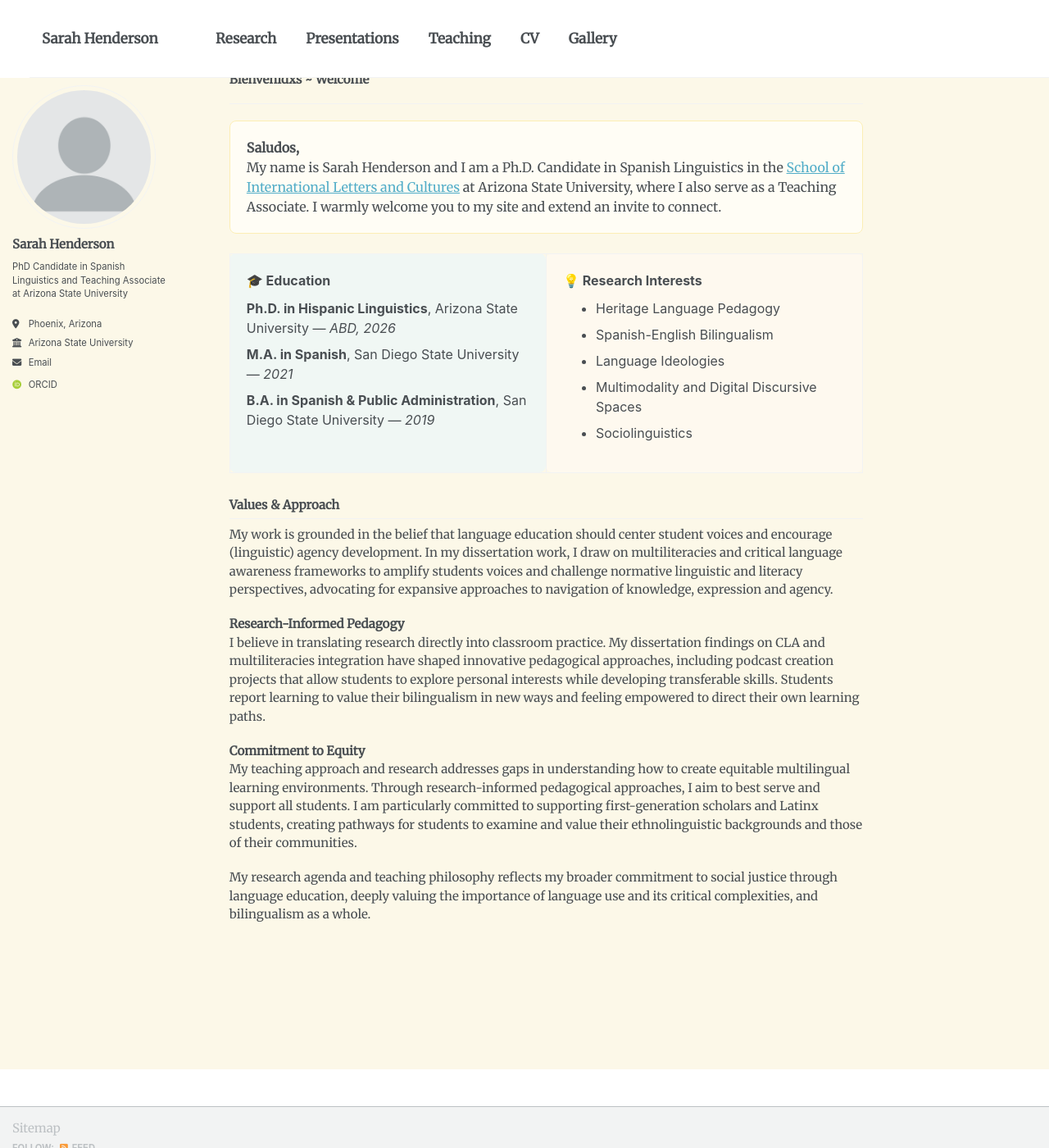
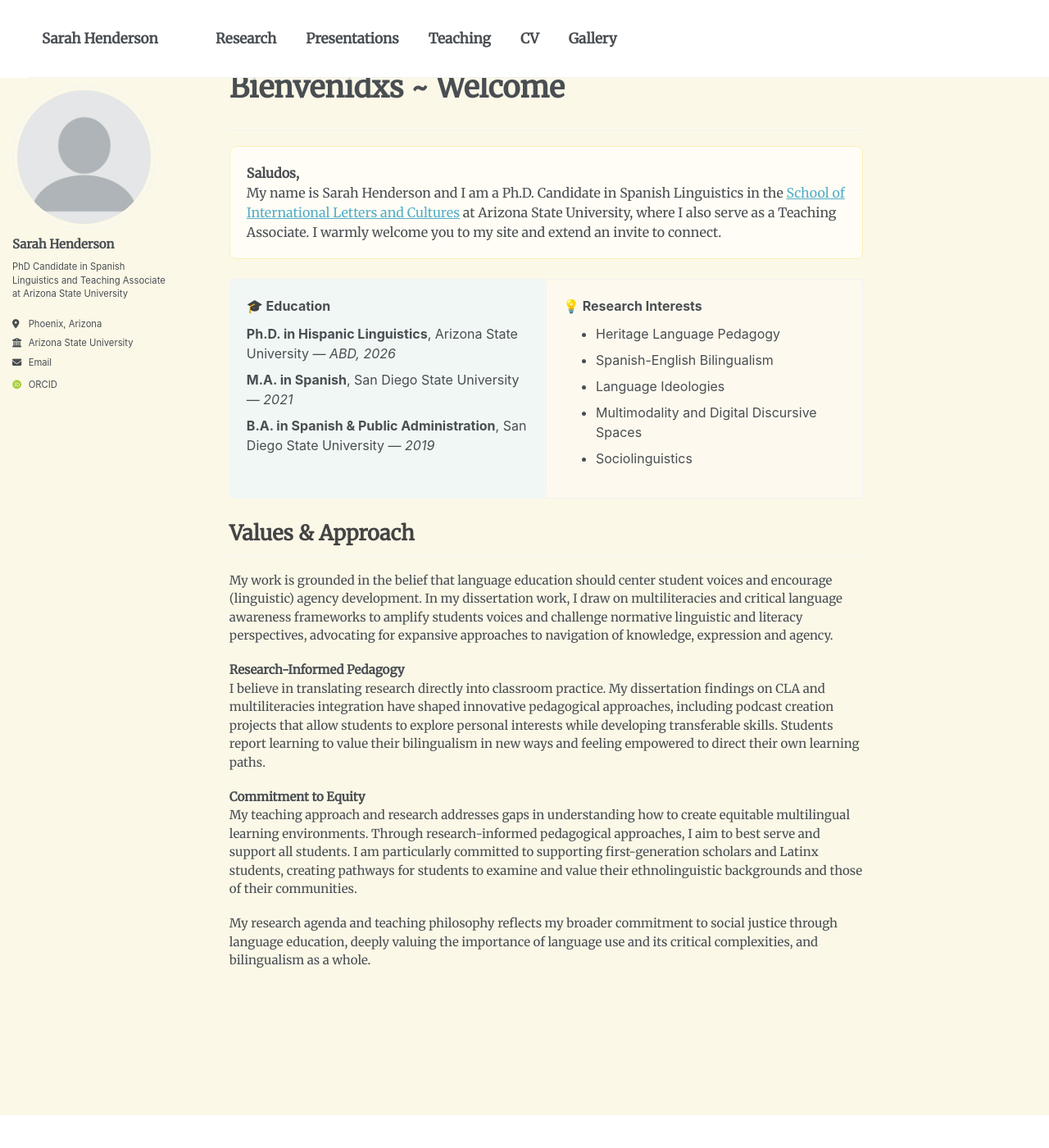
Before and after one commit to sarah-e-henderson/sarah-e-henderson.github.io, a Jekyll site: the page built from _pages/about.md, in a window 1280 px wide and 1400 px high. Shown: the whole window at 82% size. Built offline with Jekyll 4.4.1, drawn with Linux system fonts in a browser that asks for light colours; some web fonts are replaced; a script that is not in the unit is left out.

Commit message:
Update main.scss

```diff
--- a/assets/css/main.scss
+++ b/assets/css/main.scss
@@ -83,3 +83,25 @@ body {
 .masthead__menu-item:hover {
   text-decoration: underline;
 }
+
+/* Make page titles larger and more prominent */
+.page__title {
+  font-size: 2rem; /* You can bump this up or down */
+  font-weight: 700;
+  margin-bottom: 1rem;
+}
+
+/* Make university headers (h2) a bit smaller than page title */
+.page__content h2 {
+  font-size: 1.4rem;
+  font-weight: 600;
+  color: #444;
+  margin-top: 1.5rem;
+  margin-bottom: 1rem;
+}
+
+/* Optional: reduce size of h3/h4 if you ever use them too */
+.page__content h3 {
+  font-size: 1.1rem;
+  font-weight: 600;
+}
```
